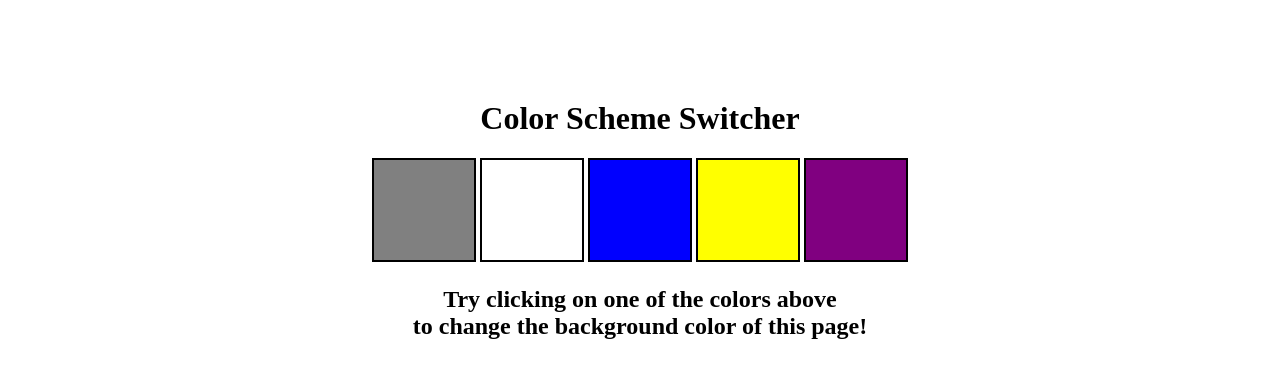
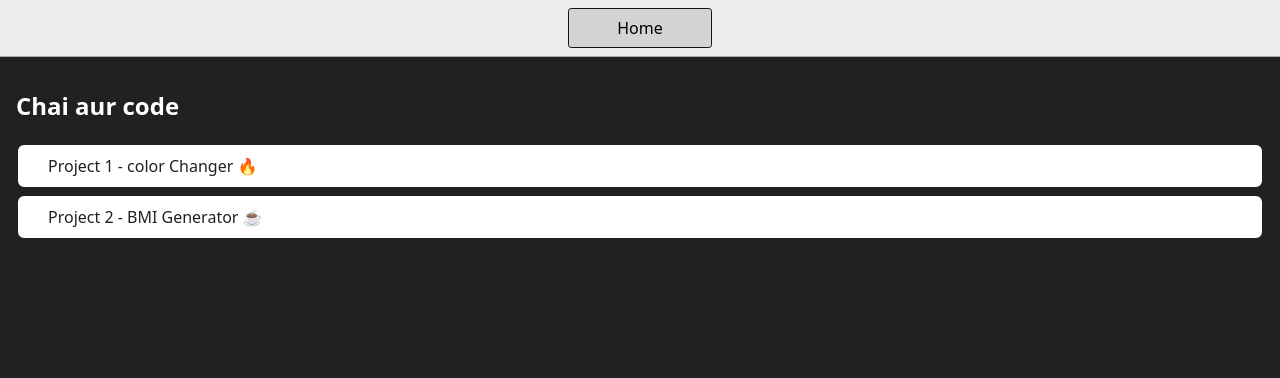
Before and after one commit to Tushar18031998/Color_changer, a plain HTML site: page index.html in a window 1280 px wide. Drawn offline with Linux system fonts and the light colour scheme.

Commit message:
main projects tree

```diff
--- a/code.js
+++ /dev/null
@@ -1,28 +0,0 @@
-const buttons = document.querySelectorAll('.button');
-// console.log(buttons);
-const body = document.querySelector('body');
-
-buttons.forEach(function (button) {
-  console.log(button);
-  button.addEventListener('click', function (eve) {
-    // console.log(eve);
-    // console.log(eve.target);
-    switch (eve.target.id) {
-      case 'grey':
-        body.style.backgroundColor = eve.target.id;
-        break;
-      case 'blue':
-        body.style.backgroundColor = eve.target.id;
-        break;
-      case 'yellow':
-        body.style.backgroundColor = eve.target.id;
-        break;
-      case 'white':
-        body.style.backgroundColor = eve.target.id;
-        break;
-      case 'purple':
-        body.style.backgroundColor = eve.target.id;
-        break;
-    }
-  });
-});
--- a/index.html
+++ b/index.html
@@ -1,39 +1,27 @@
 <!DOCTYPE html>
 <html lang="en">
         <head>
+            <title>Home</title>
             <meta charset="UTF-8" />
-    <meta name="viewport" content="width=device-width, initial-scale=1.0" />
-    <meta http-equiv="X-UA-Compatible" content="ie=edge" />
-    <link rel="stylesheet" href="style.css" />
-    <link rel="stylesheet" href="../styles.css" />
+            <meta name="viewport" content="width=device-width" />
+
+            <link rel="stylesheet" href="styles.css" />
+            <script type="module" src="script.js"></script>
         </head>
-    <title>JavaScript Background Color Switcher</title>
-  </head>
-  <body>
-    <div class="canvas">
-      <!-- <a
-        style="
-          background-color: #fff;
-          padding: 10px 30px;
-          border-radius: 8px;
-          color: #212121;
-          text-decoration: none;
-          border: 2px solid #212121;
-        "
-        href="../index.html"
-        >Back to Home Page</a
-      > -->
-      <h1>Color Scheme Switcher</h1>
-      <span class="button" id="grey"></span>
-      <span class="button" id="white"></span>
-      <span class="button" id="blue" > </span>
-      <span class="button" id="yellow"></span>
-      <span class="button" id="purple"></span>
-      <h2>
-        Try clicking on one of the colors above
-        <span>to change the background color of this page!</span>
-      </h2>
+        <body style="background-color: #212121; color: #fff">
+            <nav>
+                <a href="/" aria-current="page">Home</a>
+            </nav>
+            <main>
+                <h1>Chai aur code</h1>
+                <div class="projects">
+                    <a class="project-link" href="./1_color_changer/index.html"
+                    >Project 1 - color Changer 🔥</a
+                    >
+                    <a class="project-link" href="./2-BMICalculator/index.html"
+                    >Project 2 - BMI Generator ☕️</a
+                    >
                 </div>
-    <script src="code.js"></script>
+            </main>
         </body>
     </html>
--- /dev/null
+++ b/styles.css
@@ -0,0 +1,61 @@
+* {
+    box-sizing: border-box;
+  }
+
+  body {
+    margin: 0;
+    font-family: system-ui, sans-serif;
+    color: black;
+    background-color: white;
+  }
+
+  nav {
+    display: flex;
+    flex-wrap: wrap;
+    align-items: center;
+    justify-content: center;
+    padding: 0.5rem;
+    gap: 0.5rem;
+    border-bottom: solid 1px #aaa;
+    background-color: #eee;
+  }
+
+  nav a {
+    display: inline-block;
+    min-width: 9rem;
+    padding: 0.5rem;
+    border-radius: 0.2rem;
+    border: solid 1px rgb(22, 22, 22);
+    text-align: center;
+    text-decoration: none;
+    color: #1b1b1b;
+  }
+
+  nav a[aria-current='page'] {
+    color: #000;
+    background-color: #d4d4d4;
+  }
+
+  main {
+    padding: 1rem;
+  }
+
+  h1 {
+    font-weight: bold;
+    font-size: 1.5rem;
+  }
+
+  .projects {
+    display: flex;
+    flex-direction: column;
+  }
+
+  .project-link {
+    background-color: #fff;
+    padding: 10px 30px;
+    border-radius: 8px;
+    color: #212121;
+    text-decoration: none;
+    border: 2px solid #212121;
+    margin-top: 5px;
+  }
```
Lines whose indentation alone changed are shown as unchanged.
